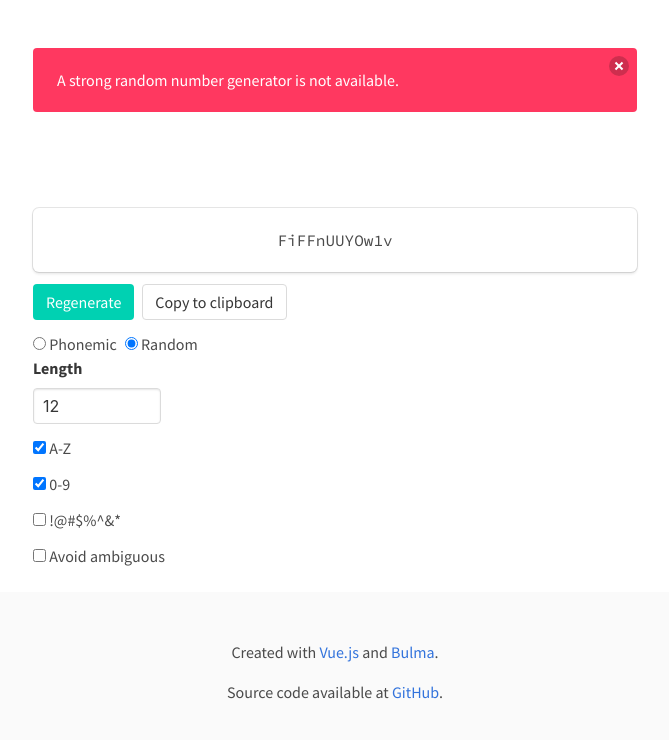
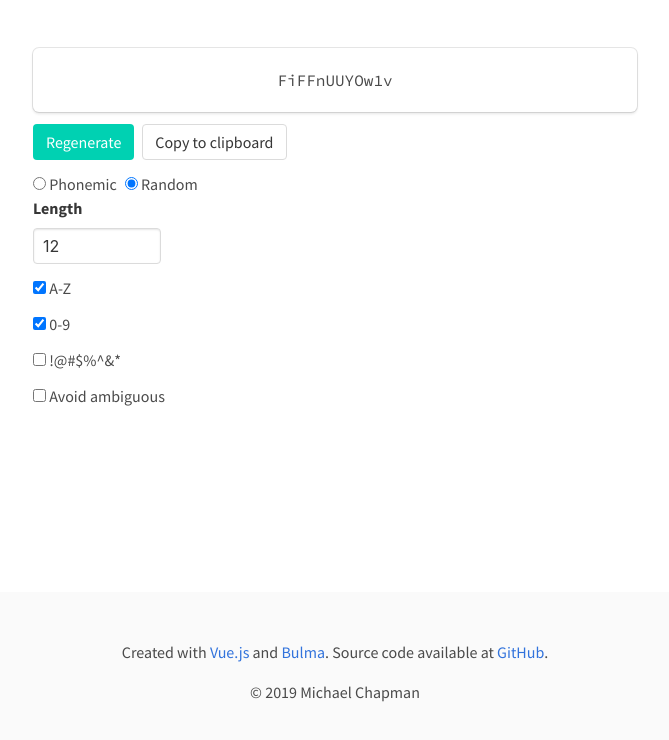
Before and after one commit to m66n/mushroom-dick, a Vue app: page / in a window 1280 px wide. Shown: the top 740 px of the page, without its empty margins (305-974 px from the left). Built offline with nearby package versions, Linux system fonts and the light colour scheme.

Commit message:
add copyright; revert typo fix

```diff
--- a/src/App.vue
+++ b/src/App.vue
@@ -81,10 +81,10 @@
       <div class="container">
         <div class="content has-text-centered">
           <p>
-            Created with <a href="https://vuejs.org/">Vue.js</a> and <a href="https://bulma.io/">Bulma</a>.
+            Created with <a href="https://vuejs.org/">Vue.js</a> and <a href="https://bulma.io/">Bulma</a>. Source code available at <a href="https://github.com/m66n/mushroom-dick">GitHub</a>.
           </p>
           <p>
-            Source code available at <a href="https://github.com/m66n/mushroom-dick">GitHub</a>.
+            © 2019 Michael Chapman
           </p>
         </div>
       </div>
@@ -104,7 +104,7 @@ const DEFAULT_FLAGS = flags
 export default {
   data () {
     return {
-      showAlert: !!window.crypto,
+      showAlert: !!Window.crypto,
       length: DEFAULT_LENGTH,
       func: DEFAULT_FUNC,
       password: DEFAULT_FUNC(DEFAULT_LENGTH, DEFAULT_FLAGS),
```
